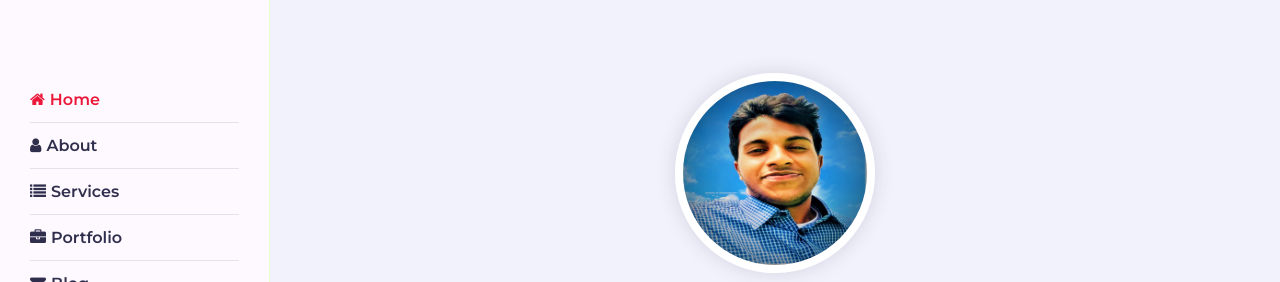
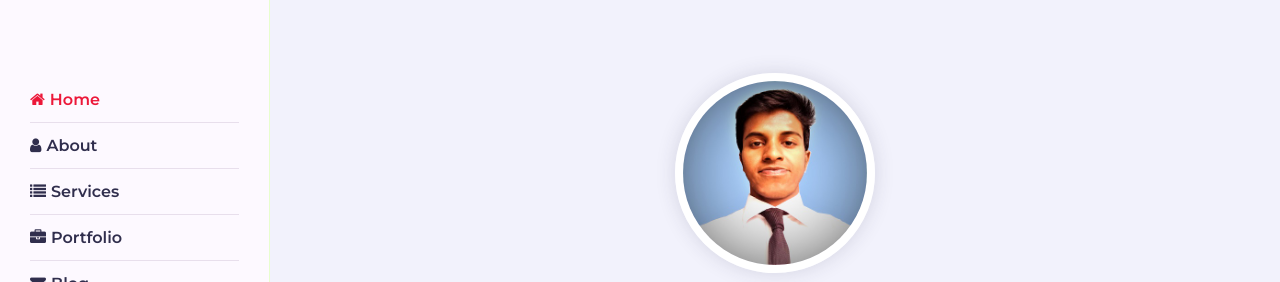
Before and after one commit to borhanuddin-web/cv, a plain HTML site: page index.html in a window 1280 px wide. Shown: the part 143-425 px from the top of the page. Drawn offline with Linux system fonts and the light colour scheme.

Commit message:
Update index.html

```diff
--- a/index.html
+++ b/index.html
@@ -84,7 +84,7 @@
             <section class="home section active" id="home">
                 <div class="container">
                     <div class="intro">
-                        <img src="img/gallary.png" alt="profile" class="shadow-dark">
+                        <img src="img/profile.jpg" alt="profile" class="shadow-dark">
                         <h1>Borhan Uddin</h1>
                         <p>A Web Developer</p>
                         <div class="social-links">
```
